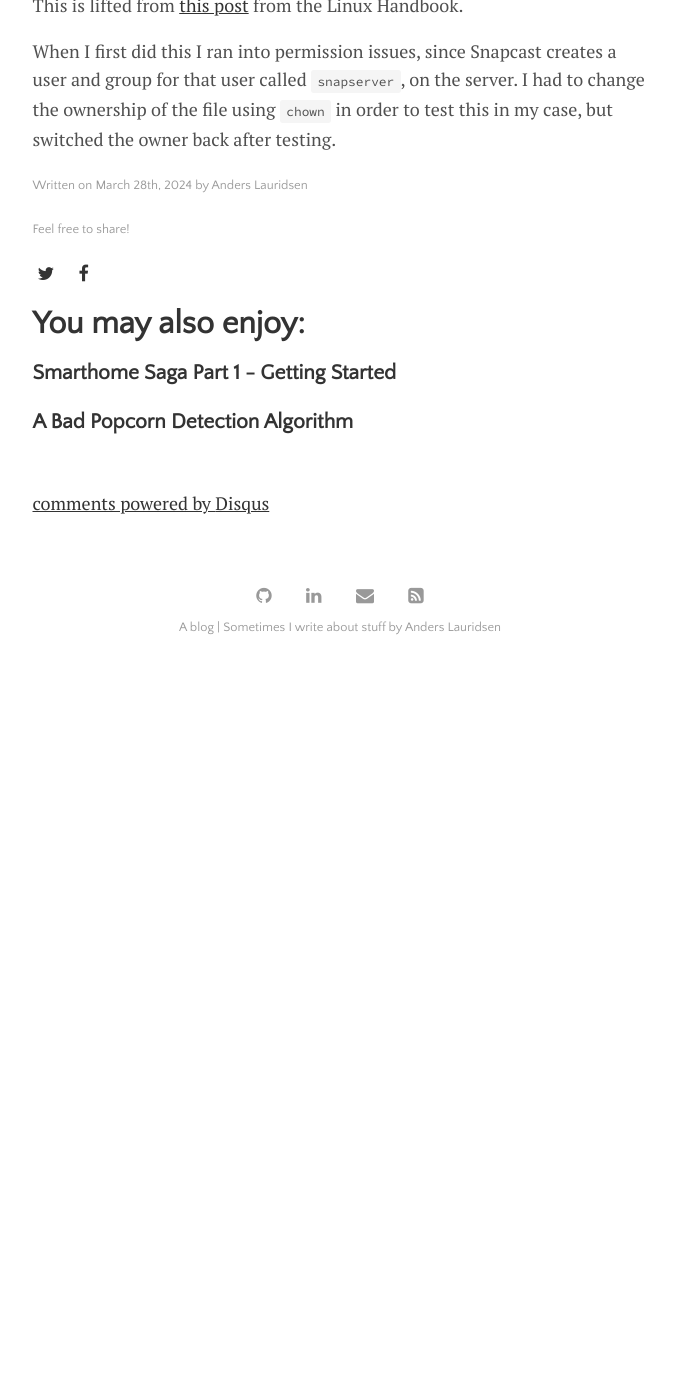
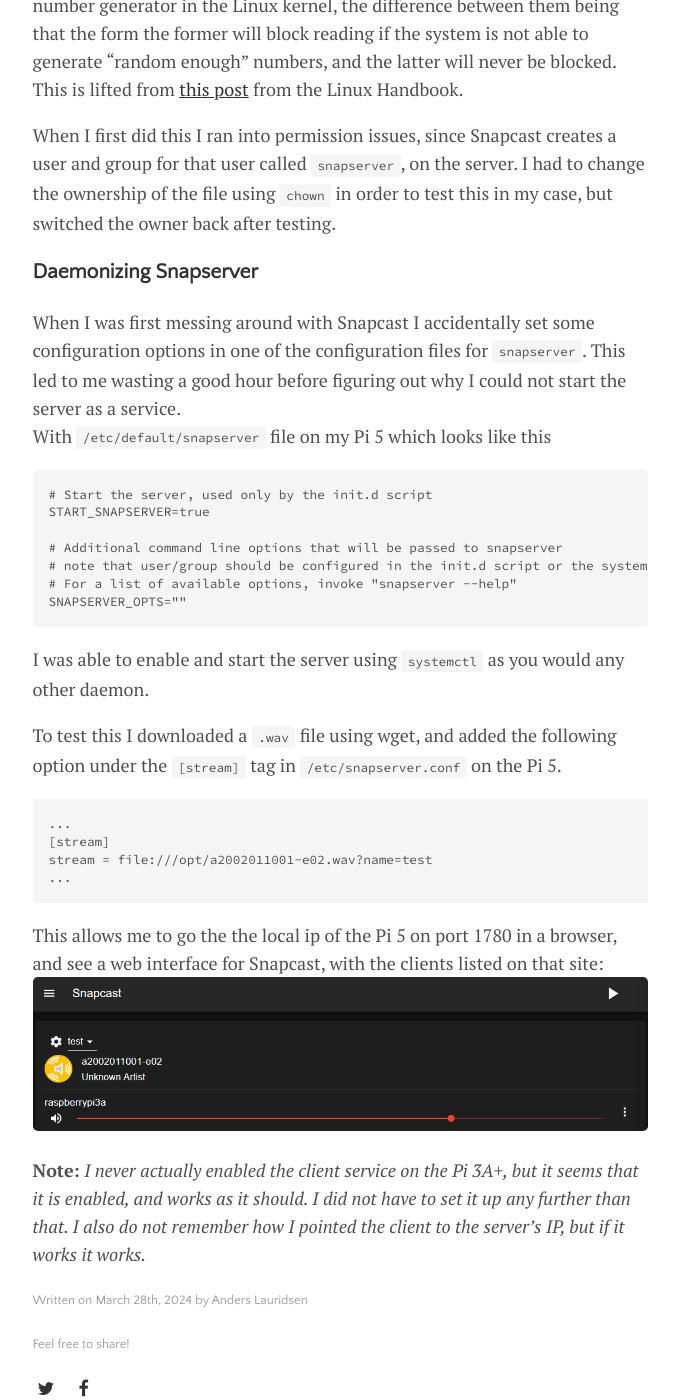
Before and after one commit to ahll19/ahll19.github.io, a Jekyll site: the page built from docs/_posts/2024-03-28-playing_with_speakerd.md, in a window 1280 px wide and 1400 px high, scrolled down 2007 px. Shown: the whole window, without its empty margins (300-979 px from the left). Built offline with Jekyll 4.4.1, drawn with Linux system fonts in a browser that asks for light colours; comment, search, counter and statistics services are not loaded; before the commit the page ends 2680 px from its top, so only the background shows below that; some of the changed text lies outside the part shown.

Commit message:
Can now stream wav file from server

`````diff
--- a/docs/_posts/2024-03-28-playing_with_speakerd.md
+++ b/docs/_posts/2024-03-28-playing_with_speakerd.md
@@ -30,7 +30,7 @@
 
 >Snapcast is a multiroom client-server audio player, where all clients are time synchronized with the server to play perfectly synced audio. It's not a standalone player, but an extension that turns your existing audio player into a Sonos-like multiroom solution.
 
-*something something fitting my needs*
+This is more or less exactly what I want in an audio setup. However, setting this up is not trivial. Thankfully, Norwegian software architect Andreas Skoglund wrote a great [blog post](https://whynot.guide/posts/howtos/multiroom-media/) which I am following in order to create my setup.
 
 ### First Setup
 Since Snapcast is distributed to Debian based systems, I could just download and install the packages from the [release page](https://github.com/badaix/snapcast/releases).
@@ -40,3 +40,29 @@
 The files `/dev/random` and `/dev/urandom` provide an interface to the random number generator in the Linux kernel, the difference between them being that the form the former will block reading if the system is not able to generate "random enough" numbers, and the latter will never be blocked. This is lifted from [this post](https://linuxhandbook.com/dev-random-urandom/) from the Linux Handbook.
 
 When I first did this I ran into permission issues, since Snapcast creates a user and group for that user called `snapserver`, on the server. I had to change the ownership of the file using `chown` in order to test this in my case, but switched the owner back after testing.
+
+### Daemonizing Snapserver
+When I was first messing around with Snapcast I accidentally set some configuration options in one of the configuration files for `snapserver`. This led to me wasting a good hour before figuring out why I could not start the server as a service. <br>
+With `/etc/default/snapserver` file on my Pi 5 which looks like this
+```
+# Start the server, used only by the init.d script
+START_SNAPSERVER=true
+
+# Additional command line options that will be passed to snapserver
+# note that user/group should be configured in the init.d script or the systemd unit file
+# For a list of available options, invoke "snapserver --help"
+SNAPSERVER_OPTS=""
+```
+I was able to enable and start the server using `systemctl` as you would any other daemon.
+
+To test this I downloaded a `.wav` file using wget, and added the following option under the `[stream]` tag in `/etc/snapserver.conf` on the Pi 5.
+````
+...
+[stream]
+stream = file:///opt/a2002011001-e02.wav?name=test
+...
+```
+This allows me to go the the local ip of the Pi 5 on port 1780 in a browser, and see a web interface for Snapcast, with the clients listed on that site:
+![Snapcast Webview from my Windows Desktop](../assets/img/posts/2024-03-28/snapcast webview.png)
+
+**Note:** *I never actually enabled the client service on the Pi 3A+, but it seems that it is enabled, and works as it should. I did not have to set it up any further than that. I also do not remember how I pointed the client to the server's IP, but if it works it works.*
`````
Also changed, not shown: docs/assets/img/posts/2024-03-28/snapcast webview.png (added).
